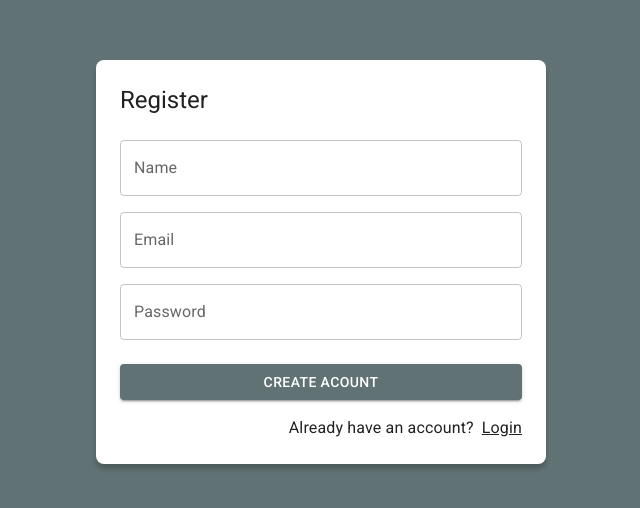
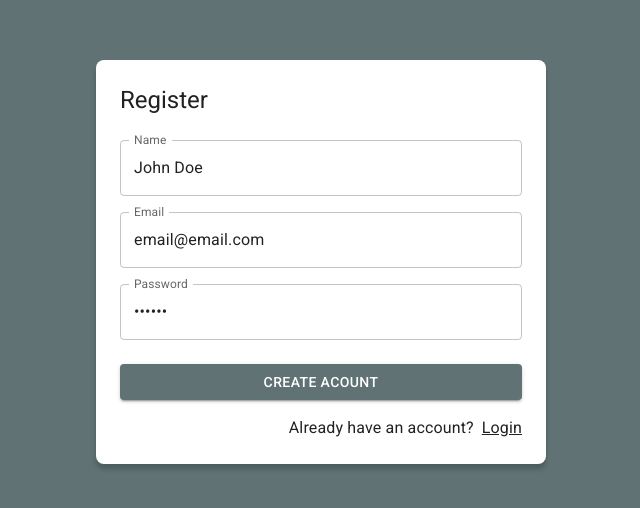
Before and after one commit to deromeroo/journal-app, a React (Vite) app: page /auth/register in a window 1280 px wide. Shown: the part 138-646 px from the top of the page, without its empty margins (319-959 px from the left). Built offline with nearby package versions, Linux system fonts and the light colour scheme.

Commit message:
:construction: [ADD] Register funtionality
[ADD] Register funtionality

```diff
--- a/src/auth/pages/RegisterPage.jsx
+++ b/src/auth/pages/RegisterPage.jsx
@@ -1,19 +1,53 @@
+import { useState } from 'react'
 import { Link as RouterLink } from 'react-router-dom'
 import { Button, Grid, Link, TextField, Typography } from '@mui/material'
 import { AuthLayout } from '../layout/AuthLayout'
+import { useForm } from '../../hooks'
+
+const formData = {
+  name: 'John Doe',
+  email: 'email@email.com',
+  password: '123456'
+}
+
+const emailRegex = /^(([^<>()\[\]\\.,;:\s@"]+(\.[^<>()\[\]\\.,;:\s@"]+)*)|(".+"))@((\[[0-9]{1,3}\.[0-9]{1,3}\.[0-9]{1,3}\.[0-9]{1,3}])|(([a-zA-Z\-0-9]+\.)+[a-zA-Z]{2,}))$/
+
+const formValidations = {
+  email: [(value) => emailRegex.test(value), 'Must contain an @.'],
+  password: [(value) => value.length >= 6, 'Must contain more than 6 characters.'],
+  name: [(value) => value.length >= 3, 'Must contain more than 3 characters.']
+}
 
 export const RegisterPage = () => {
+  const [formSubmited, setFormSubmited] = useState(false)
+
+  const {
+    formState, name, email, password, onInputChange,
+    isFormValid, nameValid, emailValid, passwordValid
+  } = useForm(formData, formValidations)
+
+  const onSubmit = e => {
+    e.preventDefault()
+    setFormSubmited(true)
+    console.log(formState)
+  }
+
   return (
 
     <AuthLayout title='Register'>
-        <form action="">
+        <form onSubmit={ onSubmit } >
           <Grid container>
 
             <Grid item xs={ 12 } sx={{ mt: 2 }}>
               <TextField
                 label='Name'
                 type='text'
-                placeholder='John Doe'
+                placeholder='Full name'
+                name='name'
+                value={name}
+                onChange={ onInputChange }
+                error={ !!nameValid && formSubmited}
+                helperText={ nameValid }
                 fullWidth
                 />
             </Grid>
@@ -22,7 +56,12 @@ export const RegisterPage = () => {
               <TextField
                 label='Email'
                 type='email'
-                placeholder='email@email.com'
+                placeholder='Your email'
+                name='email'
+                value={email}
+                onChange={ onInputChange }
+                error={ !!emailValid && formSubmited}
+                helperText={ emailValid }
                 fullWidth
                 />
             </Grid>
@@ -31,7 +70,12 @@ export const RegisterPage = () => {
               <TextField
                 label='Password'
                 type='password'
-                placeholder='*********'
+                placeholder='Password'
+                name='password'
+                value={password}
+                onChange={ onInputChange }
+                error={ !!passwordValid && formSubmited}
+                helperText={ passwordValid }
                 fullWidth
                 />
             </Grid>
@@ -39,7 +83,10 @@ export const RegisterPage = () => {
             <Grid container spacing={ 2 } sx={{ mb: 2, mt: 1 }}>
 
               <Grid item xs={ 12 }>
-                <Button variant='contained' fullWidth>
+                <Button
+                  type='submit'
+                  variant='contained'
+                  fullWidth>
                   Create acount
                 </Button>
               </Grid>
--- a/src/hooks/useForm.js
+++ b/src/hooks/useForm.js
@@ -1,7 +1,20 @@
-import { useState } from 'react'
+import { useEffect, useMemo, useState } from 'react'
 
-export const useForm = (initialForm = {}) => {
+export const useForm = (initialForm = {}, formValidations = {}) => {
   const [formState, setFormState] = useState(initialForm)
+  const [formValidation, setFormValidation] = useState({})
+
+  useEffect(() => {
+    createValidators()
+  }, [formState])
+
+  const isFormValid = useMemo(() => {
+    for (const formValue of Object.keys(formValidation)) {
+      if (formValidation[formValue] !== null) return false
+    }
+
+    return true
+  }, [formValidation])
 
   const onInputChange = ({ target }) => {
     const { name, value } = target
@@ -15,10 +28,25 @@ export const useForm = (initialForm = {}) => {
     setFormState(initialForm)
   }
 
+  const createValidators = () => {
+    const formCheckedValues = {}
+
+    for (const formField of Object.keys(formValidations)) {
+      const [fn, errorMessage = 'Field is required.'] = formValidations[formField]
+
+      formCheckedValues[`${formField}Valid`] = fn(formState[formField]) ? null : errorMessage
+    }
+
+    setFormValidation(formCheckedValues)
+  }
+
   return {
     ...formState,
     formState,
     onInputChange,
-    onResetForm
+    onResetForm,
+
+    ...formValidation,
+    isFormValid
   }
 }
```
